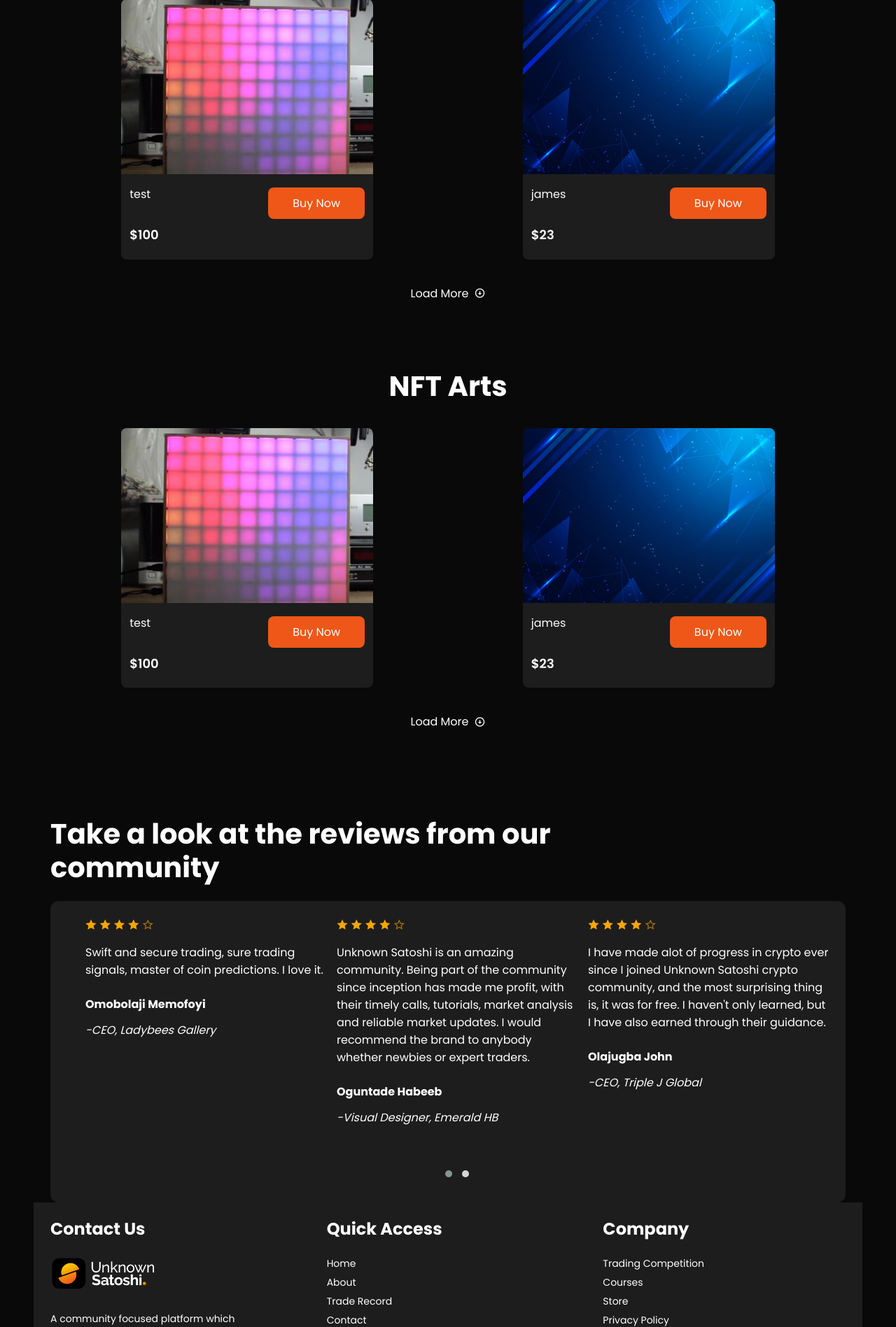
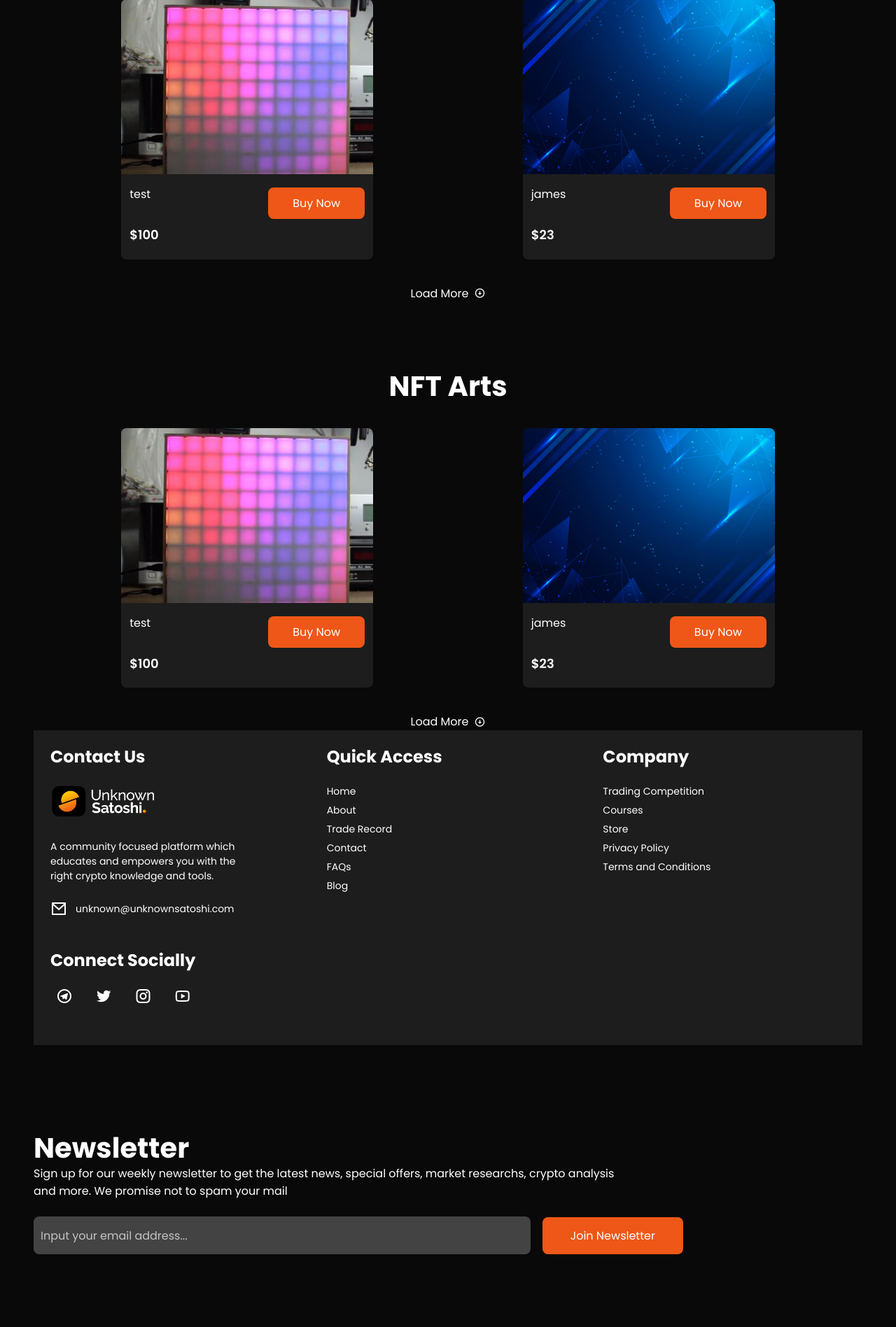
Before and after one commit to matmaxgraphics/unknownsatoshi, a Django app: page /onlinestore/ in a window 1280 px wide. Shown: the part 582-2479 px from the top of the page at 70% size. Run offline with Django 3.2, Linux system fonts and the light colour scheme; data comes from the database, SQL or seed files in the repository; some libraries are stand-ins or nearby versions.

Commit message:
resolved store page conflict

```diff
--- a/unknownsatoshi/cms/templates/cms/store.html
+++ b/unknownsatoshi/cms/templates/cms/store.html
@@ -2,15 +2,6 @@
 {% load static %}
 
 
-{% block header_logo %}<!--hint for issues-->
-<header>
-    <div class="navbar__Link navbar__Link-brand">
-        <a href="{% url 'onlinestore' %}" class="index-link">
-            <img src="{% static './images/store-icon.png' %}" class="navbar-logo store-icon" alt="Gokana icon logo">
-        </a>
-    </div>
-</header>
-{% endblock header_logo %}
 
 
 {% block content %}
@@ -134,71 +125,6 @@
                     <a>Load More<i class="ri-arrow-down-circle-line"></i></a>
                 </div>
             </section>
-            <section class="testimonial-section">
-                <h2>Take a look at the reviews from our community</h2>
-                <div class="owl-carousel owl-theme testimonial-wrapper" id="slider">
-                    <div class="testimonial-container item">
-                            <div class="star-rating">
-                                <i class="ri-star-fill"></i>
-                                <i class="ri-star-fill"></i>
-                                <i class="ri-star-fill"></i>
-                                <i class="ri-star-fill"></i>
-                                <i class="ri-star-line"></i>
-                            </div>
-                            <main>
-                                <p> Swift and secure trading, sure trading signals, master of coin predictions. I love it. </p>
-                                <p class="bold">Omobolaji Memofoyi</p>
-                                <cite>-CEO, Ladybees Gallery </cite>
-                            </main>
-                        </a>
-                    </div>
-
-                    <div class="testimonial-container item">
-                            <div class="star-rating">
-                                <i class="ri-star-fill"></i>
-                                <i class="ri-star-fill"></i>
-                                <i class="ri-star-fill"></i>
-                                <i class="ri-star-fill"></i>
-                                <i class="ri-star-line"></i>
-                            </div>
-                            <main>
-                                <p>Unknown Satoshi is an amazing community. Being part of the community since inception has made me profit, with their timely calls, tutorials, market analysis and reliable market updates. I would recommend the brand to anybody whether newbies or expert traders. </p>
-                                <p class="bold">Oguntade Habeeb</p>
-                                <cite>-Visual Designer, Emerald HB </cite>
-                            </main>
-                    </div>
-
-                    <div class="testimonial-container item">
-                            <div class="star-rating">
-                                <i class="ri-star-fill"></i>
-                                <i class="ri-star-fill"></i>
-                                <i class="ri-star-fill"></i>
-                                <i class="ri-star-fill"></i>
-                                <i class="ri-star-line"></i>
-                            </div>
-                            <main>
-                                <p>I have made alot of progress in crypto ever since I joined Unknown Satoshi crypto community, and the most surprising thing is, it was for free. I haven't only learned, but I have also earned through their guidance. </p>
-                                <p class="bold">Olajugba John</p>
-                                <cite>-CEO, Triple J Global </cite>
-                            </main>
-                    </div>
-
-                    <div class="testimonial-container item">
-                        <div class="star-rating">
-                            <i class="ri-star-fill"></i>
-                            <i class="ri-star-fill"></i>
-                            <i class="ri-star-fill"></i>
-                            <i class="ri-star-fill"></i>
-                            <i class="ri-star-line"></i>
-                        </div>
-                        <main>
-                            <p>I  started my crypto journey from the Unknown Satoshi group, I was never a fan of crypto, since I joined the group I have been growing my portfolio with the help of the community members and I am glad to be part of the community!</p>
-                            <p class="bold">Adeshina Lasisi</p>
-                            <cite>-Software engineer, Africa Prudential Plc</cite>
-                        </main>
-                </div>
-                </div>
-            </section>
 	</div>
 
 
```
